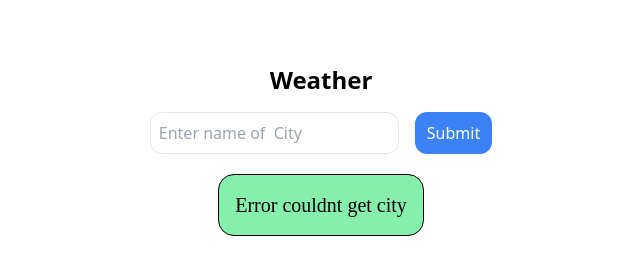
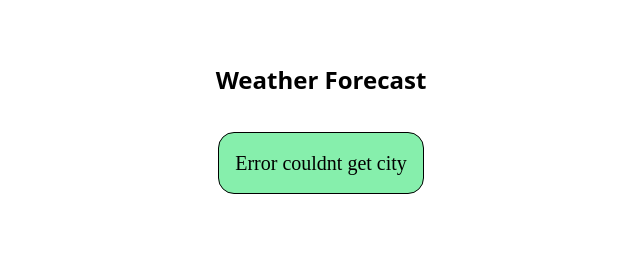
Before and after one commit to kennzuki/api-assingnment, a website: page src/index.html in a window 1280 px wide. Shown: the whole page, without its empty margins (319-959 px from the left). Drawn offline with nearby package versions, Linux system fonts and the light colour scheme; no server answers.

Commit message:
finalising before refactor

```diff
--- a/src/index.html
+++ b/src/index.html
@@ -13,11 +13,8 @@
     </head>
     <body>
         <div class="flex flex-col items-center p-12">
-            <h1 class="text-2xl py-4 font-bold">Weather</h1>
-            <form action="" id="dataForm" class="flex gap-4">
-                <input type="text" id="city" class="border p-2 rounded-xl" placeholder="Enter name of  City">
-                <button class="bg-blue-500 text-white py-1 px-3 rounded-xl">Submit</button>
-            </form>
+            <h1 class="text-2xl py-4 font-bold">Weather Forecast</h1>
+
             <div id="display" class="flex flex-col text-xl bg-green-300 border border-black p-4 rounded-2xl mt-5 font-[poppins]"></div>
         </div>
 
--- a/src/index.js
+++ b/src/index.js
@@ -17,7 +17,7 @@ async function getWeather() {
         console.log(data); // Optional: log the data to see the structure
 
         const weatherInfo = `
-              <p>Country: ${data.sys.country}</p>
+            <p>Country: ${data.sys.country}</p>
             <p >City: ${data.name}</p>
             <p>Temperature: ${(data.main.temp-273.15).toFixed(1)}°C</p>
             <p>Description: ${data.weather[0].description}</p>
```
